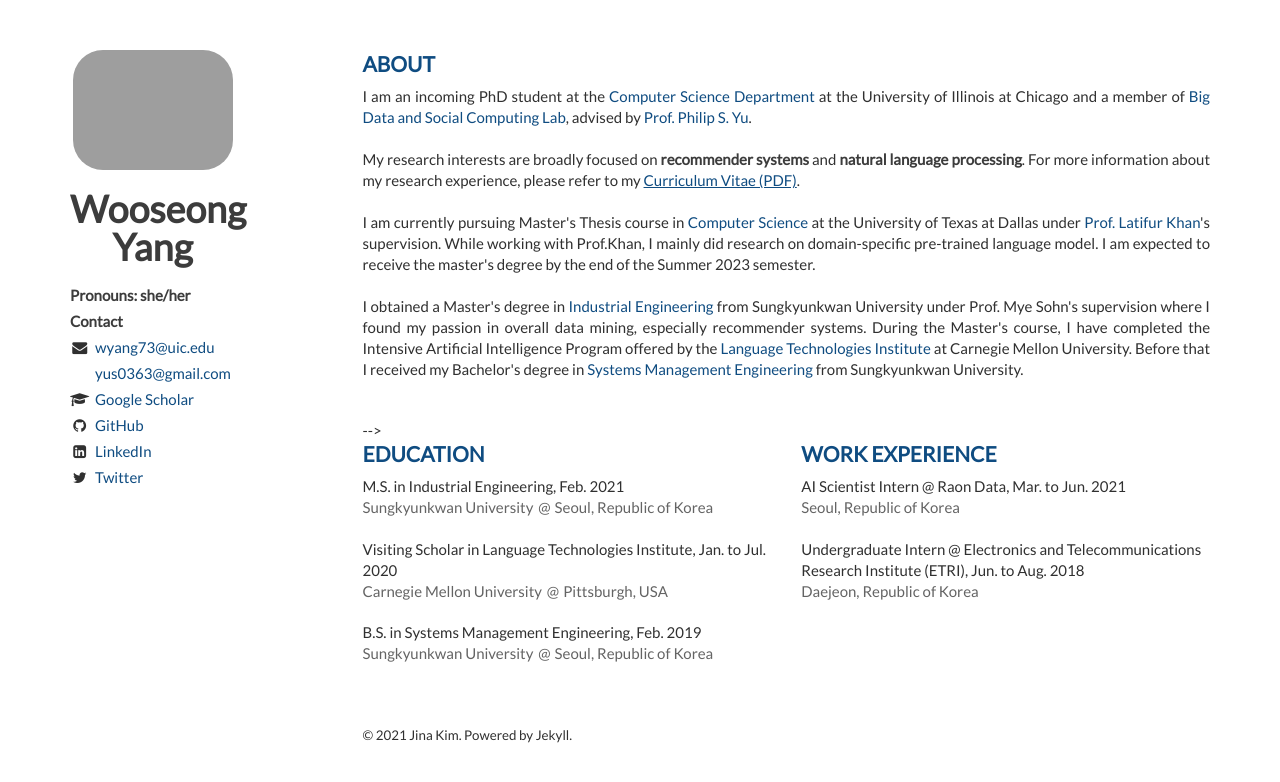
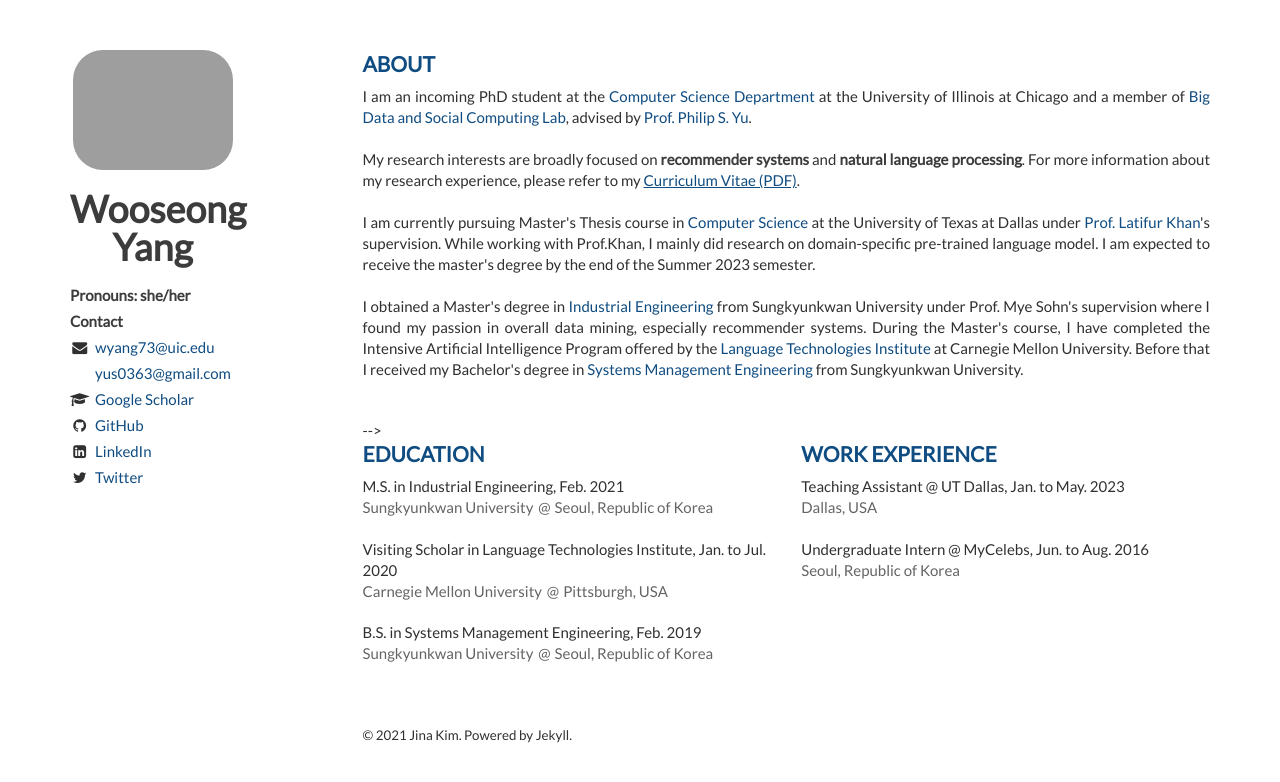
Before and after one commit to WooseongYang/WooseongYang.github.io, a Jekyll site: the page built from index.html, in a window 1280 px wide. Shown: the top 782 px of the page. Built offline with Jekyll 4.4.1, drawn with Linux system fonts in a browser that asks for light colours; nearby versions of some CDN libraries; the list of posts is cut into pages by our own code.

Commit message:
edit experience

```diff
--- a/_includes/experience.html
+++ b/_includes/experience.html
@@ -2,13 +2,6 @@
     <div class="row">
         <div class="col-sm-6">
             <h1>Education</h1>
-            <!-- <article>
-                <header>
-                    M.S. in Computer Science, Aug. 2023<br>
-                    <span>Sungkyunkwan University</span>
-                    <span><address>Seoul, Republic of Korea</address></span>
-                </header>
-            </article> -->
             <article>
                 <header>
                     M.S. in Industrial Engineering, Feb. 2021<br>
@@ -36,14 +29,14 @@
             <h1>Work Experience</h1>
             <article>
                 <header>
-                    AI Scientist Intern @ Raon Data, Mar. to Jun. 2021<br/>
-                    <span><address>Seoul, Republic of Korea</address></span><br/>
+                    Teaching Assistant @ UT Dallas, Jan. to May. 2023<br/>
+                    <span><address>Dallas, USA</address></span><br/>
                 </header>
             </article>
             <article>
                 <header>
-                    Undergraduate Intern @ Electronics and Telecommunications Research Institute (ETRI), Jun. to Aug. 2018<br/>
-                    <span><address>Daejeon, Republic of Korea</address></span><br/>
+                    Undergraduate Intern @ MyCelebs, Jun. to Aug. 2016<br/>
+                    <span><address>Seoul, Republic of Korea</address></span><br/>
                 </header>
             </article>
         </div>
```
